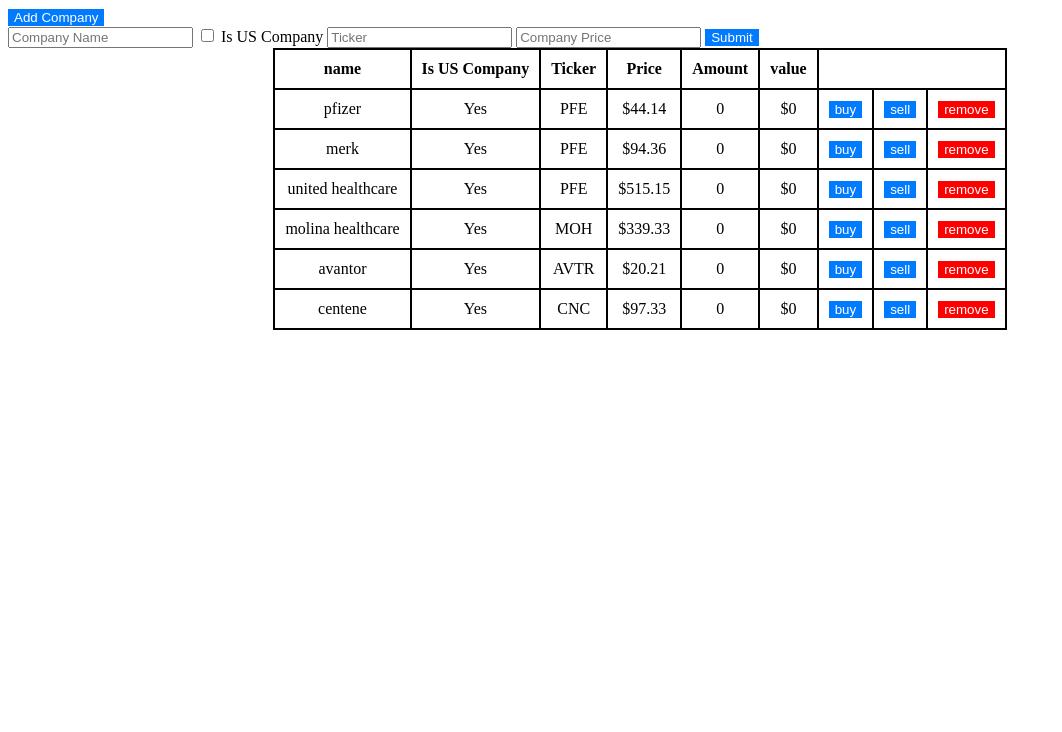
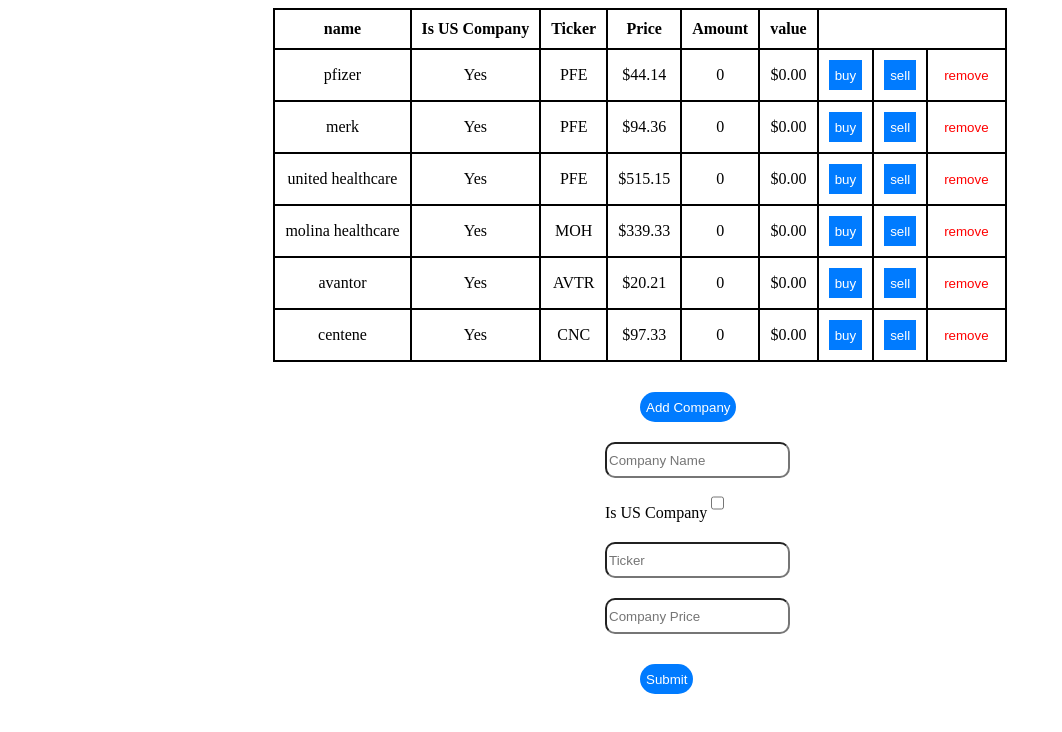
Before and after one commit to jopro275/interactive-stock, a plain HTML site: page index.html in a window 1280 px wide. Both pictures are taken after a click on the button "Add Company". Shown: the whole page, without its empty margins (0-1062 px from the left). Drawn offline with Linux system fonts and the light colour scheme.

Commit message:
added styling

```diff
--- a/index.html
+++ b/index.html
@@ -11,15 +11,6 @@
 </head>
 
 <body>
-  <button class="btn btn-success" onclick="showAddCompanyForm()">Add Company</button>
-  <form name="addCompanyForm" id="addCompanyForm" style="display: none;">
-    <input type="text" placeholder="Company Name" name="name"></input>
-    <input type="checkbox" name="isUsCompany" id="isUsCompany"></input>
-    <label for="isUsCompany">Is US Company</label>
-    <input type="text" name="ticker" placeholder="Ticker"></input>
-    <input type="number" placeholder="Company Price" name="price"></input>
-    <button type="button" onclick="submitForm()" id="submit_btn">Submit</button>
-  </form>
   <table>
     <thead>
       <tr>
@@ -33,6 +24,17 @@
     </thead>
     <tbody id="table-body"></tbody>
   </table>
+  <div>
+  <button class="btn btn-success" onclick="showAddCompanyForm()">Add Company</button>
+  <form name="addCompanyForm" id="addCompanyForm" style="display: none;">
+    <input type="text" placeholder="Company Name" name="name"></input><br>
+    <label for="isUsCompany">Is US Company</label>
+    <input type="checkbox" name="isUsCompany" id="isUsCompany" class="check_box"></input><br>
+    <input type="text" name="ticker" placeholder="Ticker"></input><br>
+    <input type="number" placeholder="Company Price" name="price"></input><br>
+    <button type="button" onclick="submitForm()" id="submit_btn">Submit</button>
+  </form>
+</div>
   <script src="script.js"></script>
 </body>
 
--- a/script.js
+++ b/script.js
@@ -11,14 +11,14 @@
 		createAndAppendTd(trElement, company.ticker.toUpperCase());
 		createAndAppendTd(trElement, `$${company.price}`);
 		createAndAppendTd(trElement, company.amount);
-		createAndAppendTd(trElement, `$${company.value}`);
+		createAndAppendTd(trElement, `$${company.value.toFixed(2)}`);
 
-		createAndAppendBtn(trElement, 'buy');
+		createAndAppendBtn(trElement, company.amount ?  'buy more' : 'buy', 'buy_btn');
 		btn.addEventListener('click', function () {
 			buyStock(i);
 		});
 
-		createAndAppendBtn(trElement, 'sell', );
+		createAndAppendBtn(trElement, 'sell', 'sell_btn');
 		btn.addEventListener('click', function () {
 			sellStock(i);
 		});
@@ -44,8 +44,8 @@
 	btnTd = document.createElement('td');
 	btn = document.createElement('button');
 	btnTd.append(btn);
-	innerText = btn.innerText = innerText;
-	className = btn.classList.add(className);
+	btn.innerText = innerText;
+	btn.classList.add(className);
 	trElement.append(btnTd);
 }
 
@@ -67,7 +67,7 @@
 
 function sellStock(index) {
 	if( companies[index].amount <= 0){
-		alert('you dont have stock to sell');
+		alert(`you dont have any ${companies[index].name} stock to sell`);
 		throw 'invalid'
 	}
 	let amount = Number(
--- a/style.css
+++ b/style.css
@@ -1,26 +1,56 @@
-/* {
-        box-sizing: border-box;
-      }*/
-table{
-   margin: auto
+table {
+  margin: auto
 }
+
 table,
 td,
-th{
+th {
   padding: 10px;
   border: solid black 2px;
   border-collapse: collapse;
   text-align: center;
 }
 
-button {
+.buy_btn,
+.sell_btn {
+  margin: 0;
   color: white;
   background-color: #007bff;
   border: none;
+  border-radius: 0px;
 }
 
-.remove_btn{
+.remove_btn {
+  margin: 0;
+  color: red;
+  background-color: transparent;
+  border: none;
+
+}
+
+button {
+  margin-top: 30px;
+  height: 30px;
+  width: auto;
   color: white;
-  background-color: red;
+  background-color: #007bff;
+  border-radius: 30px;
   border: none;
 }
+
+div {
+  margin-left: 50%;
+}
+
+input,
+label {
+  border-radius: 10px;
+  height: 30px;
+  margin-top: 20px;
+  margin-left: -35px;
+}
+
+.check_box{
+  margin: 0px;
+  margin-top: 10px;
+}
```
